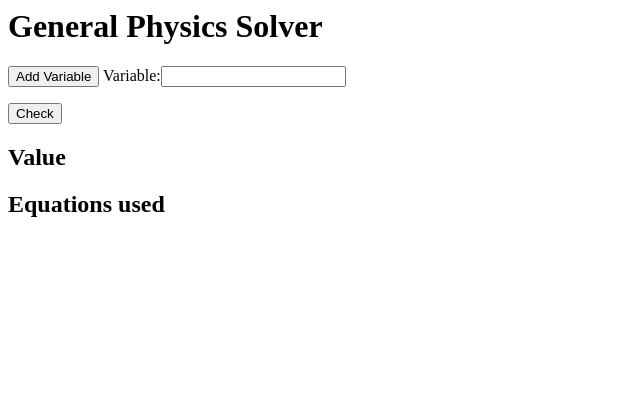
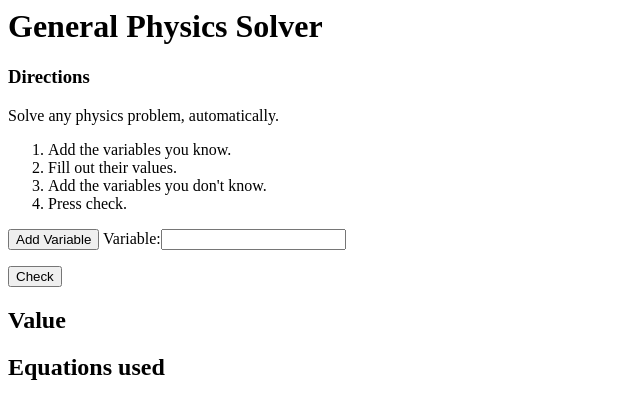
Before and after one commit to mdbenjam/PhysicsSolver, a Flask app: page /general in a window 1280 px wide. Shown: the top 419 px of the page, without its empty margins (0-640 px from the left). Run offline with Flask 2, Linux system fonts and the light colour scheme; some libraries are stand-ins or nearby versions.

Commit message:
add directions

```diff
--- a/templates/general.html
+++ b/templates/general.html
@@ -2,6 +2,14 @@
 
 {% block body %}
 <h1>General Physics Solver</h1>
+<h3>Directions</h3>
+<p>Solve any physics problem, automatically.</p>
+<ol>
+    <li>Add the variables you know.</li>
+    <li>Fill out their values.</li>
+    <li>Add the variables you don't know.</li>
+    <li>Press check.</li>
+</ol>
 <form method="post">
     <p>
     <button id="addVar">Add Variable</button>
```
